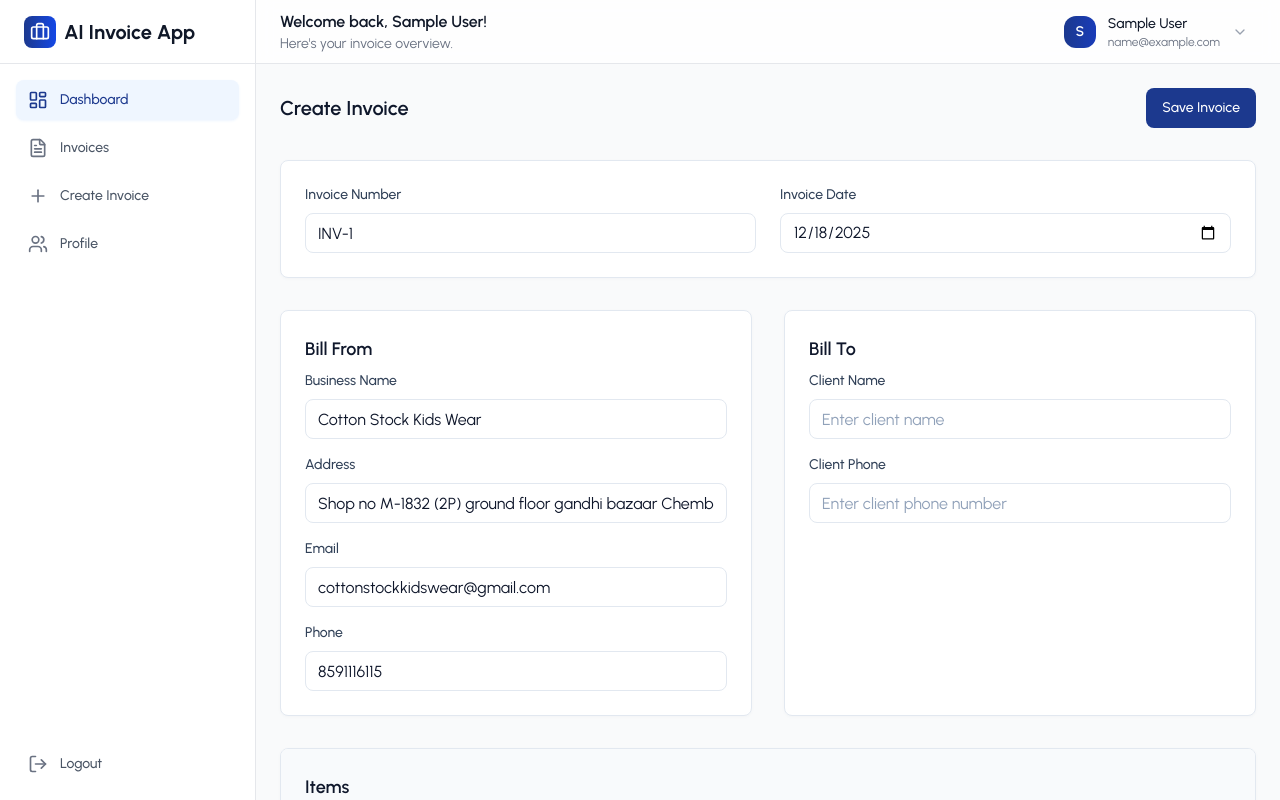
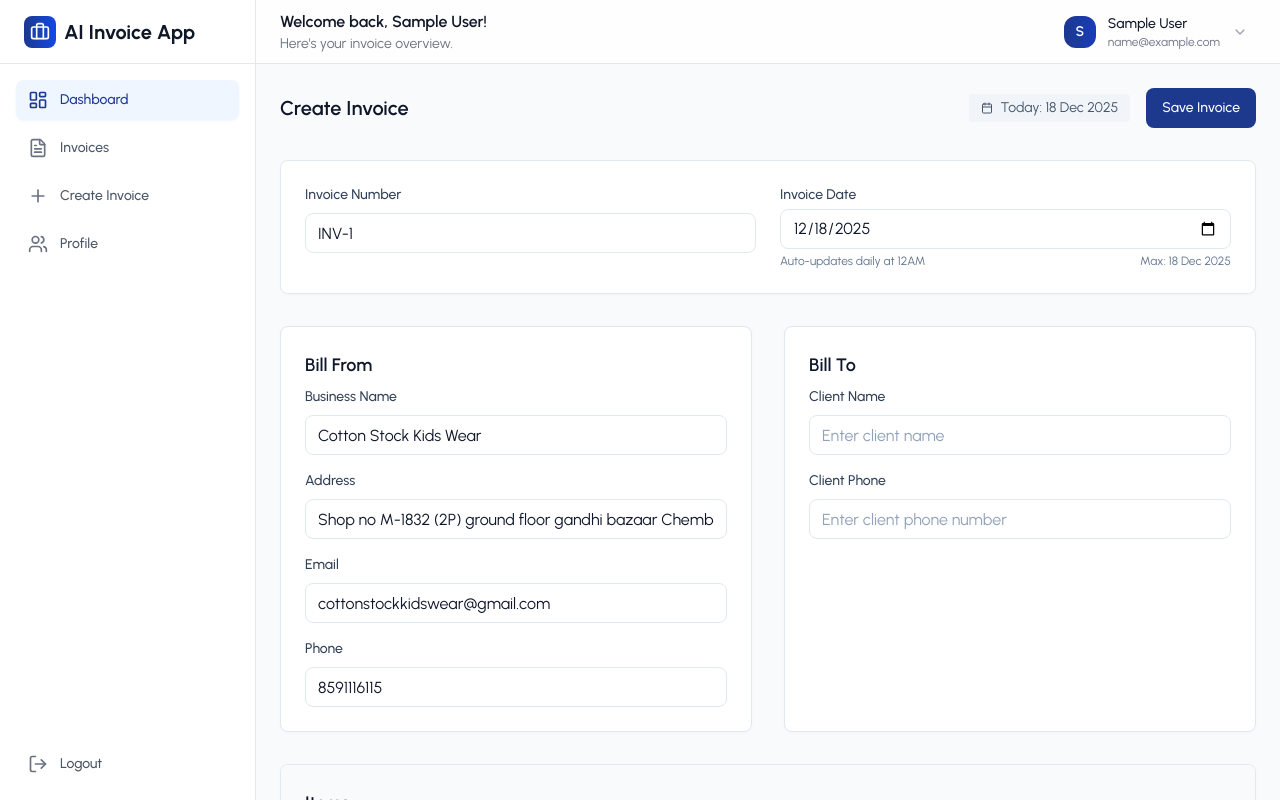
Before and after one commit to amans-k/AI-Powered-Invoicing-Made-Effortless, a React (Vite) app in the folder frontend/: page /invoices/new in a window 1280 px wide. Built offline with nearby package versions, Linux system fonts and the light colour scheme; no server answers; sample sign-in values are in the browser's storage.

Commit message:
Update frontend: Date fixes and UI changes

```diff
--- a/frontend/index.html
+++ b/frontend/index.html
@@ -5,7 +5,7 @@
   <meta charset="UTF-8" />
   <link rel="icon" type="image/svg+xml" href="/logo.png" />
   <meta name="viewport" content="width=device-width, initial-scale=1.0" />
-  <title>Cotton Stock Kids Wear</title>
+  <title>Cotton Stock Kid's Wear</title>
 </head>
 
 <body>
--- a/frontend/src/context/AuthContext.jsx
+++ b/frontend/src/context/AuthContext.jsx
@@ -5,7 +5,7 @@ const AuthContext = createContext();
 
 // Fixed business information - can be moved to .env file if needed
 const FIXED_BUSINESS_INFO = {
-  businessName: "Cotton Stock Kids Wear",
+  businessName: "Cotton Stock Kid's Wear",
   email: "cottonstockkidswear27@gmail.com",
   phone: "9892613808",
   // Address will be stored in user profile
--- a/frontend/src/pages/invoices/CreateInvoices.jsx
+++ b/frontend/src/pages/invoices/CreateInvoices.jsx
@@ -3,7 +3,7 @@ import { useState, useEffect } from "react";
 import { useNavigate, useLocation } from "react-router-dom";
 import axiosInstance from "../../utils/axiosInstance";
 import { API_PATHS } from "../../utils/apiPaths";
-import { Plus, Trash2 } from "lucide-react";
+import { Plus, Trash2, Calendar } from "lucide-react";
 import toast from "react-hot-toast";
 import moment from "moment";
 import { useAuth } from "../../context/AuthContext";
@@ -46,10 +46,10 @@ const CreateInvoice = ({ existingInvoice, onSave }) => {
     "Others"
   ];
 
-  // Initial form state
+  // Initial form state with current date
   const [formData, setFormData] = useState({
     invoiceNumber: "",
-    invoiceDate: new Date().toISOString().split("T")[0],
+    invoiceDate: moment().format("YYYY-MM-DD"), // Default current date
     dueDate: "", // Removed due date requirement
     billFrom: {
       businessName: fixedBusinessInfo.businessName,
@@ -70,6 +70,39 @@ const CreateInvoice = ({ existingInvoice, onSave }) => {
 
   const [loading, setLoading] = useState(false);
   const [isGeneratingNumber, setIsGeneratingNumber] = useState(false);
+  const [isManualDate, setIsManualDate] = useState(false); // Track if user manually changed date
+
+  // Auto-update date only if user hasn't manually changed it
+  useEffect(() => {
+    if (!existingInvoice && !isManualDate) {
+      const currentDate = moment().format("YYYY-MM-DD");
+      if (formData.invoiceDate !== currentDate) {
+        console.log("Auto-updating invoice date to:", currentDate);
+        setFormData(prev => ({
+          ...prev,
+          invoiceDate: currentDate
+        }));
+      }
+    }
+  }, [existingInvoice, isManualDate]);
+
+  // Check date change every minute (only if not manual)
+  useEffect(() => {
+    const interval = setInterval(() => {
+      if (!existingInvoice && !isManualDate) {
+        const currentDate = moment().format("YYYY-MM-DD");
+        if (formData.invoiceDate !== currentDate) {
+          console.log("Midnight auto-update detected:", currentDate);
+          setFormData(prev => ({
+            ...prev,
+            invoiceDate: currentDate
+          }));
+        }
+      }
+    }, 60000); // Check every minute
+
+    return () => clearInterval(interval);
+  }, [formData.invoiceDate, existingInvoice, isManualDate]);
 
   useEffect(() => {
     const generateInvoiceNumber = async () => {
@@ -120,7 +153,7 @@ const CreateInvoice = ({ existingInvoice, onSave }) => {
         invoiceNumber: existingInvoice.invoiceNumber || "",
         invoiceDate: existingInvoice.invoiceDate
           ? moment(existingInvoice.invoiceDate).format("YYYY-MM-DD")
-          : new Date().toISOString().split("T")[0],
+          : moment().format("YYYY-MM-DD"),
         dueDate: "",
         billFrom: {
           businessName: fixedBusinessInfo.businessName,
@@ -133,11 +166,12 @@ const CreateInvoice = ({ existingInvoice, onSave }) => {
           phone: existingInvoice.billTo?.phone || "",
         },
         items: formattedItems,
-        directAmountReduction: existingInvoice.directAmountReduction || 0, // Changed
+        directAmountReduction: existingInvoice.directAmountReduction || 0,
         paymentMode: existingInvoice.paymentMode || "Cash",
         notes: existingInvoice.notes || "",
         status: existingInvoice.status || "Pending",
       });
+      setIsManualDate(true); // Existing invoices have fixed dates
     } else {
       // Generate sequential invoice number
       generateInvoiceNumber();
@@ -183,7 +217,24 @@ const CreateInvoice = ({ existingInvoice, onSave }) => {
       setFormData((prev) => ({ ...prev, items: newItems }));
     } else {
       setFormData((prev) => ({ ...prev, [name]: value }));
+
+      // If user manually changes date, mark it as manual
+      if (name === "invoiceDate") {
+        setIsManualDate(true);
+        console.log("User manually changed date to:", value);
       }
+    }
+  };
+
+  // Reset to current date button handler
+  const handleResetToCurrentDate = () => {
+    const currentDate = moment().format("YYYY-MM-DD");
+    setFormData(prev => ({
+      ...prev,
+      invoiceDate: currentDate
+    }));
+    setIsManualDate(false); // Reset to auto-update mode
+    toast.success(`Date reset to today: ${moment().format("DD MMM YYYY")}`);
   };
 
   const handleAddItem = () => {
@@ -267,7 +318,7 @@ const CreateInvoice = ({ existingInvoice, onSave }) => {
 
       const finalFormData = {
         invoiceNumber: formData.invoiceNumber || "",
-        invoiceDate: formData.invoiceDate || new Date().toISOString().split("T")[0],
+        invoiceDate: formData.invoiceDate || moment().format("YYYY-MM-DD"), // Send selected date to backend
         dueDate: formData.dueDate || "",
         billFrom: {
           businessName: fixedBusinessInfo.businessName,
@@ -280,12 +331,12 @@ const CreateInvoice = ({ existingInvoice, onSave }) => {
           phone: formData.billTo?.phone || ""
         },
         items: itemsForSubmission,
-        directAmountReduction: Number(formData.directAmountReduction) || 0, // Changed
+        directAmountReduction: Number(formData.directAmountReduction) || 0,
         paymentMode: formData.paymentMode || "Cash",
         notes: formData.notes || "",
         status: formData.status || "Pending",
         subtotal: finalTotals.subtotal,
-        discountTotal: finalTotals.directAmountReduction, // Changed
+        discountTotal: finalTotals.directAmountReduction,
         total: finalTotals.finalTotal
       };
 
@@ -313,9 +364,15 @@ const CreateInvoice = ({ existingInvoice, onSave }) => {
           {existingInvoice ? "Edit Invoice" : "Create Invoice"}
         </h2>
 
+        <div className="flex items-center gap-4">
+          <span className="text-sm text-slate-600 bg-slate-100 px-3 py-1 rounded flex items-center gap-2">
+            <Calendar className="w-3 h-3" />
+            Today: {moment().format("DD MMM YYYY")}
+          </span>
           <Button type="submit" isLoading={loading || isGeneratingNumber}>
             {existingInvoice ? "Save Changes" : "Save Invoice"}
           </Button>
+        </div>
       </div>
 
       {/* Invoice Details */}
@@ -330,15 +387,44 @@ const CreateInvoice = ({ existingInvoice, onSave }) => {
             disabled
           />
 
-          <InputField
-            label="Invoice Date"
+          <div>
+            <div className="flex justify-between items-center mb-1">
+              <label className="block text-sm font-medium text-slate-700">
+                Invoice Date
+              </label>
+              {isManualDate && (
+                <button
+                  type="button"
+                  onClick={handleResetToCurrentDate}
+                  className="text-xs text-blue-600 hover:text-blue-800 flex items-center gap-1"
+                >
+                  <Calendar className="w-3 h-3" />
+                  Reset to Today
+                </button>
+              )}
+            </div>
+            <div className="flex gap-2">
+              <input
                 type="date"
                 name="invoiceDate"
                 value={formData.invoiceDate || ""}
-            onChange={handleInputChange}
-            className="cursor-pointer [&::-webkit-calendar-picker-indicator]:cursor-pointer"
+                onChange={(e) => handleInputChange(e)}
+                className="w-full h-10 px-3 py-2 border border-slate-200 rounded-lg bg-white text-slate-900 cursor-pointer [&::-webkit-calendar-picker-indicator]:cursor-pointer focus:outline-none focus:ring-2 focus:ring-blue-500 focus:border-transparent"
                 required
+                max={moment().format("YYYY-MM-DD")} // Can't select future dates
               />
+            </div>
+            <div className="flex justify-between">
+              <p className="text-xs text-slate-500 mt-1">
+                {isManualDate ?
+                  `Manual date selected (${moment(formData.invoiceDate).format("DD MMM YYYY")})` :
+                  "Auto-updates daily at 12AM"}
+              </p>
+              <p className="text-xs text-slate-500 mt-1">
+                Max: {moment().format("DD MMM YYYY")}
+              </p>
+            </div>
+          </div>
         </div>
       </div>
 
@@ -567,8 +653,14 @@ const CreateInvoice = ({ existingInvoice, onSave }) => {
               <p>₹{totals.finalTotal.toFixed(2)}</p>
             </div>
 
-            {/* Payment Mode Display */}
+            {/* Date Info */}
             <div className="pt-4 mt-4 border-t border-slate-200">
+              <div className="flex justify-between items-center mb-2">
+                <span className="text-sm font-medium text-slate-700">Invoice Date:</span>
+                <span className="text-sm font-semibold text-slate-900">
+                  {moment(formData.invoiceDate).format("DD MMM YYYY")}
+                </span>
+              </div>
               <div className="flex justify-between items-center">
                 <span className="text-sm font-medium text-slate-700">Payment Mode:</span>
                 <span className="text-sm font-semibold text-slate-900">{formData.paymentMode || "Cash"}</span>
--- a/frontend/src/pages/invoices/InvoiceDetail.jsx
+++ b/frontend/src/pages/invoices/InvoiceDetail.jsx
@@ -166,7 +166,7 @@ const InvoiceDetail = () => {
           <div className="grid grid-cols-1 md:grid-cols-2 gap-8 my-8">
             <div>
               <h3 className="text-sm font-semibold text-slate-500 uppercase tracking-wider mb-3">Bill From</h3>
-              <p className="font-semibold text-slate-800">Cotton Stock Kids Wear</p>
+              <p className="font-semibold text-slate-800">Cotton Stock Kid's Wear</p>
               <p className="text-slate-600">Shop no M-1832 (2P) ground floor gandhi bazaar</p>
               <p className="text-slate-600">Chembur colony, chembur 400074</p>
               <p className="text-slate-600">cottonstockkidswear@gmail.com</p>
```
Lines whose indentation alone changed are shown as unchanged.
